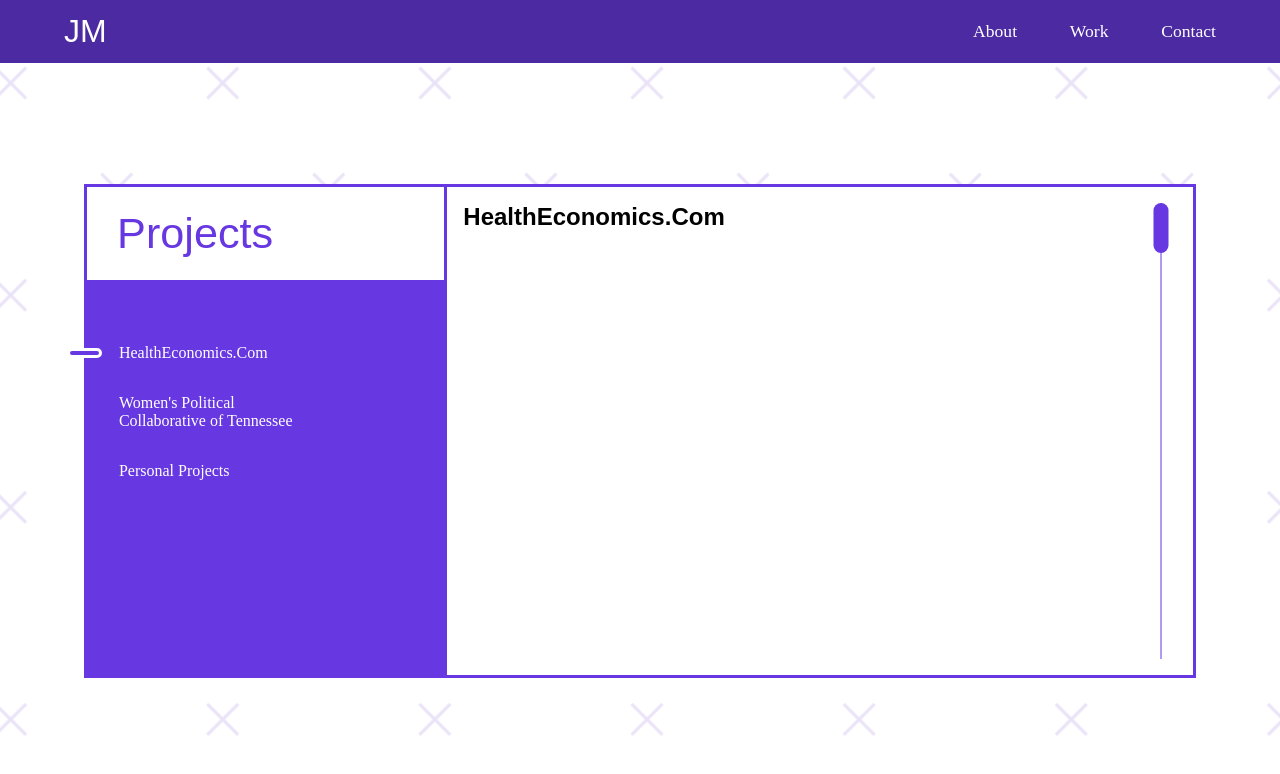
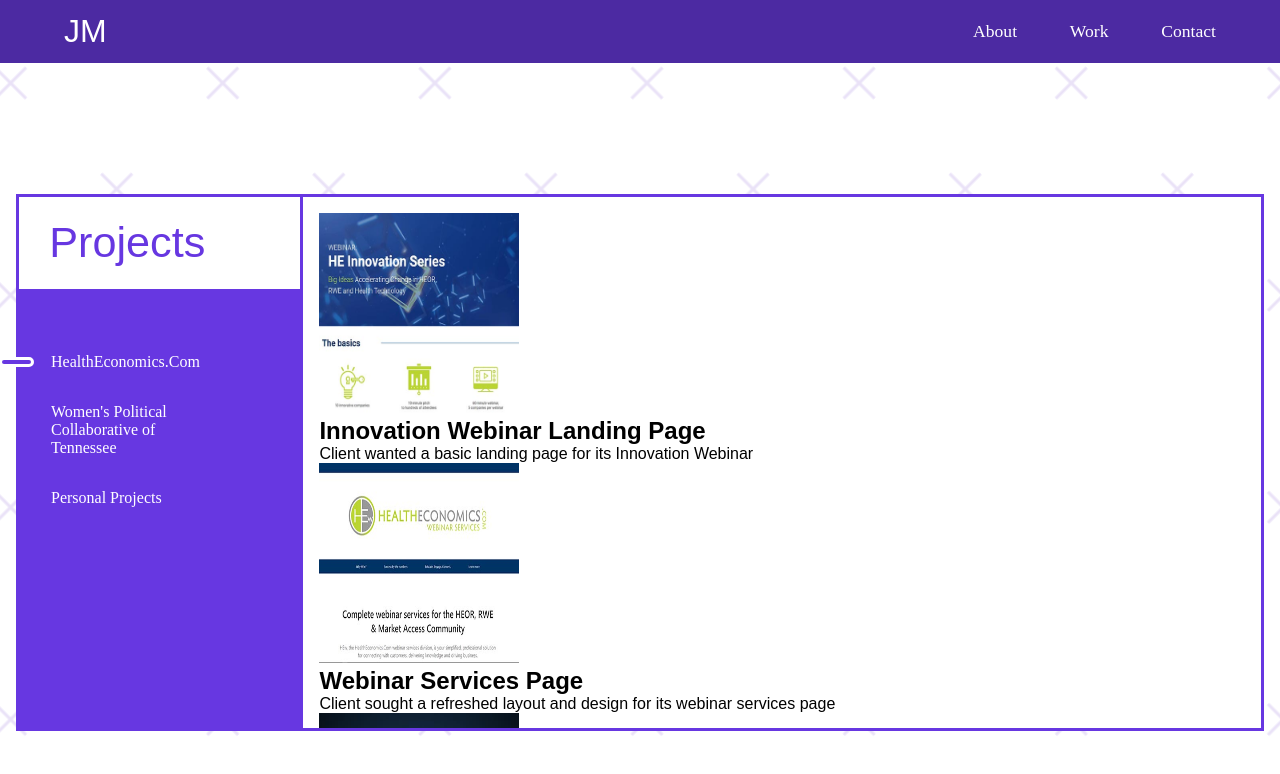
Before and after one commit to mej504/new-portfolio, a Next.js app: page /work in a window 1280 px wide. Shown: the top 774 px of the page. Built offline with nearby package versions, Linux system fonts and the light colour scheme; a web font is replaced by a local one.

Commit message:
Project viewer renders individual projects by selected client

```diff
--- a/src/components/work/project-card.js
+++ b/src/components/work/project-card.js
@@ -1,9 +1,12 @@
-export default function ProjectCard() {
+import Image from 'next/image';
+
+export default function ProjectCard({ project }) {
 
 	return (
 		<div>
-			<h2>Project Card Title</h2>
-			<p>Lorem ipsum, dolor sit amet consectetur adipisicing elit. Quasi, quam.</p>
+			<Image src={ project.images[0] } height={200} width={200}/>
+			<h2>{ project.title }</h2>
+			<p>{ project.problem || project.description }</p>
 		</div>
 	)
 
--- a/src/components/work/project-viewer.js
+++ b/src/components/work/project-viewer.js
@@ -1,32 +1,18 @@
 import ScrollBar from '../work/scrollbar';
+import ProjectCard from '../work/project-card';
 
 import styles from '../../styles/work/components/project-viewer.module.scss';
 
-export default function ProjectViewer({ currentlyViewing }) {
+export default function ProjectViewer({ currentlyViewing, client }) {
 
 	let text;
-
-	switch (currentlyViewing) {
-		case 'hecom':
-			text = 'HealthEconomics.Com';
-			break;
-		case 'wpctn':
-			text = 'Women\'s Political Collaborative of Tennessee';
-			break;
-		case 'personal':
-			text = 'Personal Projects';
-			break;
-		default:
-			text = 'Projects';
-			break;
-	}
+	let { projects } = client;
 
 	return (
 		<div className={ styles.projectViewer }>
-			<div className={ styles.innerContainer }>
-				<h2>{ text }</h2>
-				<ScrollBar />
-			</div>
+			{projects.map((project) => {
+				return <ProjectCard project={ project } />
+			})}
 		</div>
 	)
 
--- a/src/pages/work/index.js
+++ b/src/pages/work/index.js
@@ -1,5 +1,8 @@
 // Modules
 import { useEffect, useState, useRef } from 'react';
+
+// Data
+import projects from '../../../lib/projects';
 
 // Components
 import ClientNav from '../../components/work/client-nav';
@@ -23,8 +26,13 @@ export default function WorkPage (props) {
 		windowSize.current <= 835 ? updateBreakPointReached(true) : updateBreakPointReached(false);
 	}
 
+	const getProjects = () => {
+		return projects.find((projects) => projects.clientSlug === currentlyViewing );
+	}
+
 	useEffect(() => {
 
+		console.log(projects);
 		// Sets initial state once rendered
 		updateLocation( window.location.pathname );
 		windowSize.current = window.innerWidth;
@@ -52,7 +60,7 @@ export default function WorkPage (props) {
 			<div className={ styles.uiContainer }>
 
 				<ClientNav windowSize={ windowSize.current } currentlyViewing={ currentlyViewing } updateViewing={ updateCurrentlyViewing } />
-				<ProjectViewer windowSize={ windowSize.current } currentlyViewing={ currentlyViewing } />
+				<ProjectViewer client={ getProjects() } windowSize={ windowSize.current } currentlyViewing={ currentlyViewing } />
 
 			</div>
 
--- a/src/styles/work/components/project-viewer.module.scss
+++ b/src/styles/work/components/project-viewer.module.scss
@@ -1,17 +1,19 @@
 .projectViewer {
 	padding:1em;
 	background:white;
-	min-height:70%;
 	height:70%;
 	min-width:60%;
 	border-top:3px solid var(--purple);
 	border-bottom:3px solid var(--purple);
 	border-right:3px solid var(--purple);
+	overflow-y:scroll;
 }
 
+/*
 .innerContainer {
 	display:flex;
 	justify-content:space-between;
 	width:100%;
 	height:100%;
 }
+*/
--- a/src/styles/work/sections/ui.module.scss
+++ b/src/styles/work/sections/ui.module.scss
@@ -1,8 +1,9 @@
 .uiContainer {
 	display:flex;
-	flex: 1 1 auto;
+	flex-grow:1;
 	justify-content:center;
 	align-items:center;
 	max-width:100%;
+	max-height:100%;
 	padding:1em;
 }
```
